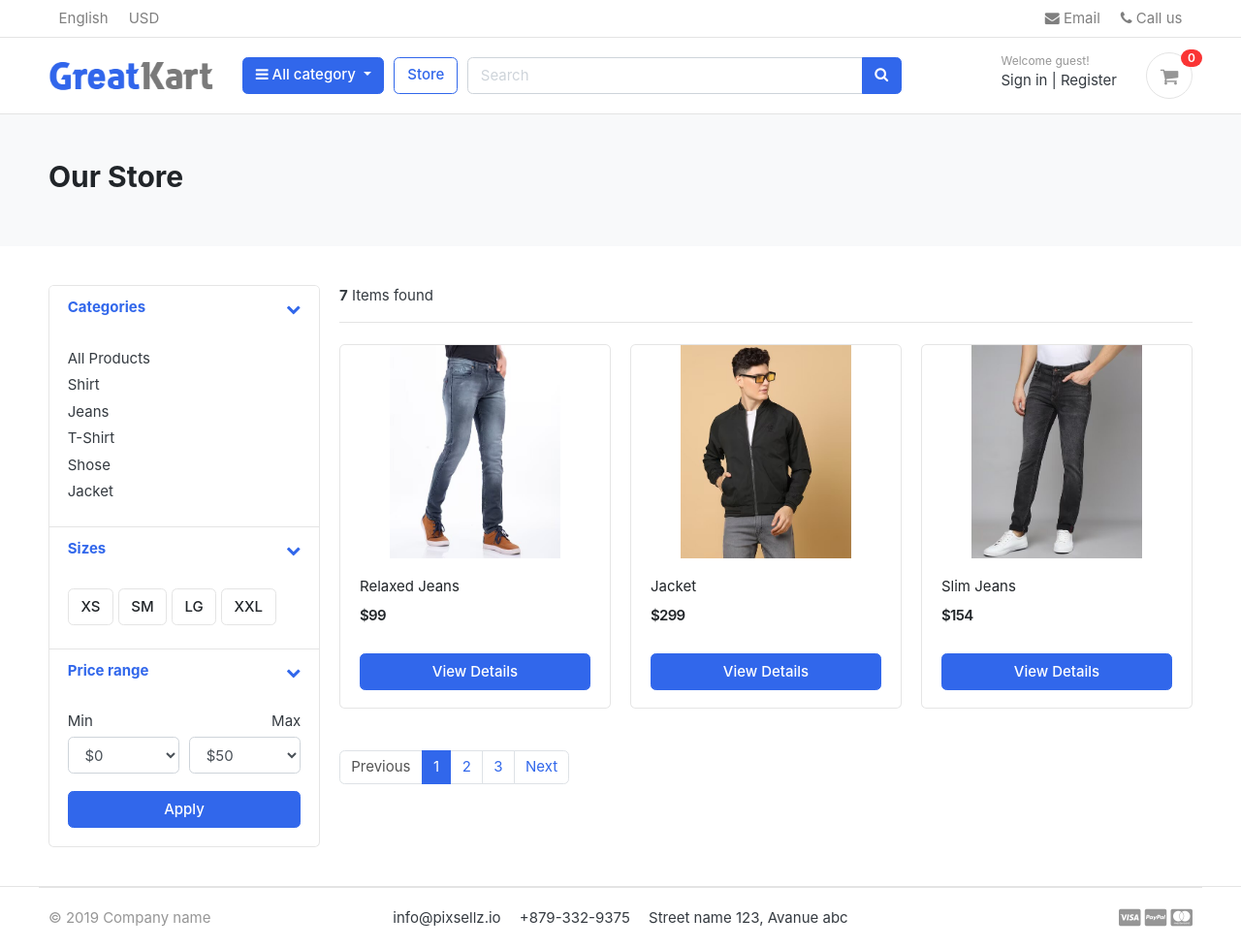
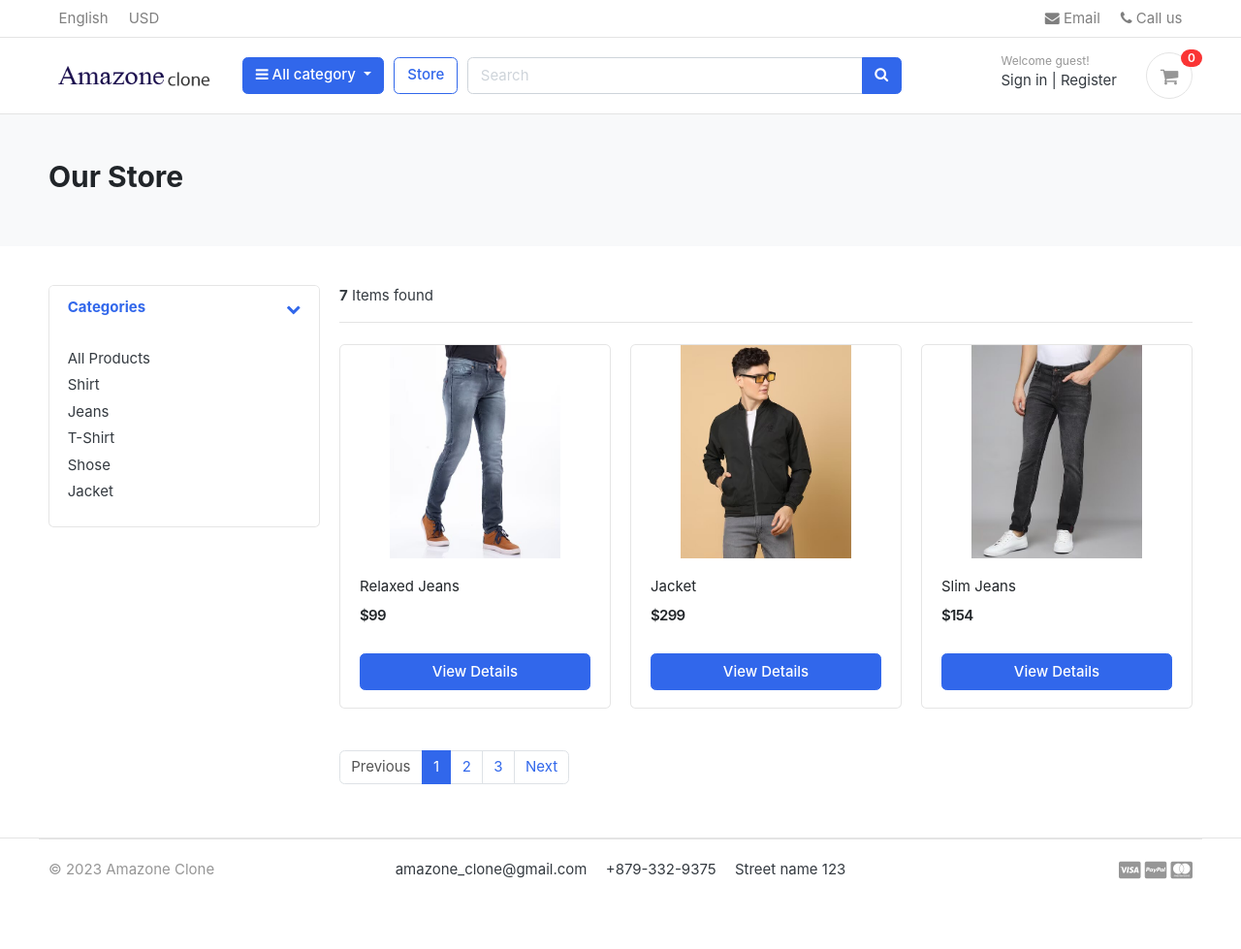
Before and after one commit to prabhu8696/Amazon-Clone, a Django app: page /store/ in a window 1280 px wide. Shown: the whole page at 97% size. After the commit the page ends 907 px from the top, so only its background shows below. Run offline with Django 4.2, Linux system fonts and the light colour scheme; data comes from the database, SQL or seed files in the repository; both versions use the stored data as it was after the commit; some libraries are stand-ins or nearby versions; some web fonts are replaced.

Commit message:
all project done

```diff
--- a/store/urls.py
+++ b/store/urls.py
@@ -8,4 +8,5 @@ urlpatterns = [
     path('category/<slug:category_slug>/<slug:product_slug>/', views.product_detail, name='product_detail'),
     path('search/', views.search, name='search'),
     path('submit_review/<int:product_id>/', views.submit_review, name='submit_review'),
+    # path('price_filter/', views.price_filter, name='price_filter'),
 ]
--- a/store/views.py
+++ b/store/views.py
@@ -8,6 +8,7 @@ from . models import Product, ProductGallery, ReviewRating
 from django.core.paginator import EmptyPage, PageNotAnInteger, Paginator
 from django.db.models import Q
 from django.contrib import messages
+from django.db.models import Avg,Min,Max,Sum
 # Create your views here.
 
 # Store ----------------------------------------------------------------------------------------------
@@ -18,10 +19,8 @@ def store(request, category_slug=None):
     products = None
 
     if category_slug != None:
-        categories = get_object_or_404(
-            Category, slug=category_slug).order_by('id')
-        products = Product.objects.filter(
-            category=categories, is_available=True)
+        categories = get_object_or_404(Category, slug=category_slug)
+        products = Product.objects.filter(category=categories, is_available=True).order_by('id')
         paginator = Paginator(products, 1)
         page = request.GET.get('page')
         paged_products = paginator.get_page(page)
@@ -113,3 +112,14 @@ def submit_review(request, product_id):
                 data.save()
                 messages.success(request, 'Thak you, Your review has been Submited!')
                 return redirect(url)
+
+# ----------------------------------------------------------------------------------------------------
+
+# def price_filter(request):
+#     if request.method == 'GET':
+#         minimum = request.GET.get('min')
+#         print(minimum)
+#         maximum = request.GET.get('max')
+#         result = Product.objects.filter(price__range=(minimum,maximum))
+#         print (result)
+#         return redirect('store')
--- a/templates/account/dashboard.html
+++ b/templates/account/dashboard.html
@@ -30,7 +30,7 @@
                         <div class="col-md-6">
                             <div class="card" style="text-align:center;">
                                 <div class="card-body">
-                                    <img src="{{userprofile.profile_picture.url}}" alt="User Profile Pictures" width="50" height="50" style="border-radius:50%;">
+                                    <img src="{{userprofile.profile_picture.url}}" alt="User Profile Pictures" width="60" height="50" style="border-radius:50%;">
                                     <p class="mb-0"> {{ user.email }} </p>
                                     <p> {{ user.phone_number }} </p>
                                 </div>
--- a/templates/account/edit_profile.html
+++ b/templates/account/edit_profile.html
@@ -17,7 +17,7 @@
 		</header>
 		<div class="card-body">
 			<div class="text-right">
-				<img src="{{userprofile.profile_picture.url}}" alt="Profile Picture" width="100" height="100" style="border-radius:50px;">
+				<img src="{{userprofile.profile_picture.url}}" alt="Profile Picture" width="120" height="100" style="border-radius:50px;">
 			</div>
 			<div class="row">
 			<div class="col-md-12">
--- a/templates/home.html
+++ b/templates/home.html
@@ -7,7 +7,7 @@
 <div class="container">
 
 <div class="intro-banner-wrap">
-	<img src="{% static 'images/banners/1.jpg' %}" class="img-fluid rounded">
+	<img src="{% static 'images/banners/2.jpg' %}" class="img-fluid rounded">
 </div>
 
 </div> <!-- container //  -->
--- a/templates/includes/footer.html
+++ b/templates/includes/footer.html
@@ -4,12 +4,12 @@
 	<div class="container">
 		<section class="footer-bottom border-top row">
 			<div class="col-md-2">
-				<p class="text-muted"> &copy 2019 Company name </p>
+				<p class="text-muted"> &copy 2023 Amazone Clone </p>
 			</div>
 			<div class="col-md-8 text-md-center">
-				<span  class="px-2">info@pixsellz.io</span>
+				<span  class="px-2">amazone_clone@gmail.com</span>
 				<span  class="px-2">+879-332-9375</span>
-				<span  class="px-2">Street name 123, Avanue abc</span>
+				<span  class="px-2">Street name 123</span>
 			</div>
 			<div class="col-md-2 text-md-right text-muted">
 				<i class="fab fa-lg fa-cc-visa"></i>
--- a/templates/store/store.html
+++ b/templates/store/store.html
@@ -1,6 +1,8 @@
 {% extends 'base.html' %}
 {% load static %}
 {% block content %}
+
+
 
 <!-- ========================= SECTION PAGETOP ========================= -->
 <section class="section-pagetop bg">
@@ -42,7 +44,7 @@
                 </div> <!-- card-body.// -->
             </div>
         </article> <!-- filter-group  .// -->
-        <article class="filter-group">
+        {% comment %} <article class="filter-group">
             <header class="card-header">
                 <a href="#" data-toggle="collapse" data-target="#collapse_4" aria-expanded="true" class="">
                     <i class="icon-control fa fa-chevron-down"></i>
@@ -72,51 +74,9 @@
                   </label>
             </div><!-- card-body.// -->
             </div>
-        </article> <!-- filter-group .// -->
+        </article> <!-- filter-group .// --> {% endcomment %}
 
-        <article class="filter-group">
-            <header class="card-header">
-                <a href="#" data-toggle="collapse" data-target="#collapse_3" aria-expanded="true" class="">
-                    <i class="icon-control fa fa-chevron-down"></i>
-                    <h6 class="title">Price range </h6>
-                </a>
-            </header>
-            <div class="filter-content collapse show" id="collapse_3" style="">
-                <div class="card-body">
 
-                    <div class="form-row">
-                    <div class="form-group col-md-6">
-                      <label>Min</label>
-                      <!-- <input class="form-control" placeholder="$0" type="number"> -->
-                          <select class="mr-2 form-control">
-                            <option value="0">$0</option>
-                            <option value="50">$50</option>
-                            <option value="100">$100</option>
-                            <option value="150">$150</option>
-                            <option value="200">$200</option>
-                            <option value="500">$500</option>
-                            <option value="1000">$1000</option>
-                        </select>
-                    </div>
-                    <div class="form-group text-right col-md-6">
-                      <label>Max</label>
-                          <select class="mr-2 form-control">
-                            <option value="50">$50</option>
-                            <option value="100">$100</option>
-                            <option value="150">$150</option>
-                            <option value="200">$200</option>
-                            <option value="500">$500</option>
-                            <option value="1000">$1000</option>
-                            <option value="2000">$2000+</option>
-                        </select>
-                    </div>
-                    </div> <!-- form-row.// -->
-                    <button class="btn btn-block btn-primary">Apply</button>
-                </div><!-- card-body.// -->
-            </div>
-        </article> <!-- filter-group .// -->
-
-    </div> <!-- card.// -->
 
         </aside> <!-- col.// -->
         <main class="col-md-9">
```
Also changed, not shown: db.sqlite3, ecommerce/static/images/banners/2.jpg (added), ecommerce/static/images/logo.png, media/userprofile/ASICS_Running_Shose.jpg (deleted), media/userprofile/mateo-avila-chinchilla-x_8oJhYU31k-unsplash_1.jpg (deleted), media/userprofile/mateo-avila-chinchilla-x_8oJhYU31k-unsplash_1_8BsFtiV.jpg (deleted), media/userprofile/profile1.jpeg (added), media/userprofile/profile1_9SrgcfO.jpeg (added), static/images/logo.png.
